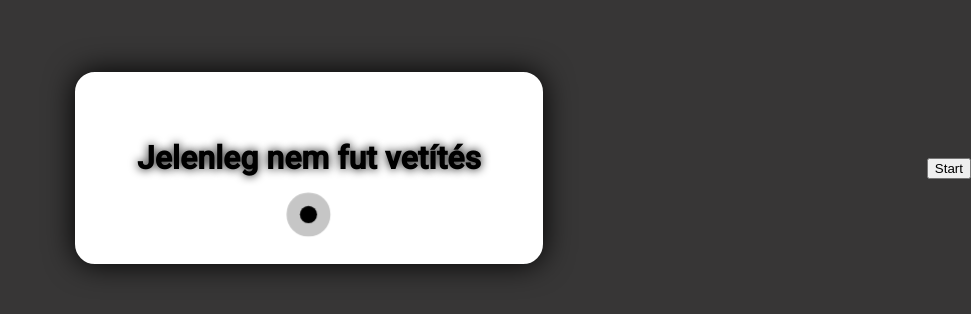
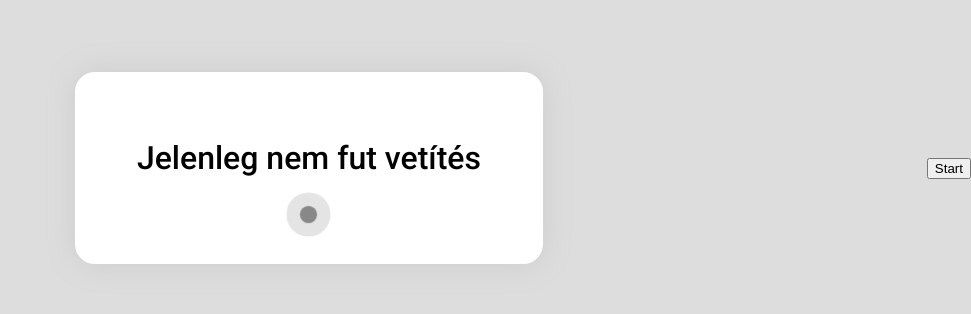
Before and after one commit to csupitytamas/Agilis_viewer, an Angular app in the folder frontend/: page /no-projection in a window 1280 px wide. Shown: the part 232-546 px from the top of the page, without its empty margins (309-1280 px from the left). Built offline with nearby package versions, Linux system fonts and the light colour scheme.

Commit message:
design update

```diff
--- a/frontend/src/app/components/no-projection/no-projection.component.css
+++ b/frontend/src/app/components/no-projection/no-projection.component.css
@@ -5,7 +5,7 @@
 }
 
 .no-projection-wrapper {
-  background-color: #373636;
+  background-color: #ddd;
   height: 100vh;
   width: 100vw;
   display: flex;
@@ -27,7 +27,7 @@
   padding: 40px 60px;
   background: rgb(255, 255, 255);
   border-radius: 20px;
-  box-shadow: 0 0 30px rgb(0, 0, 0);
+  box-shadow: 0 0 30px #ccc;
   border: 2px solid rgb(255, 255, 255);
   position: relative;
   overflow: hidden;
@@ -40,8 +40,7 @@
 
 .no-projection-message p {
   margin: 25px 0 0 0;
-  font-weight: 600;
-  text-shadow: 0 0 10px rgb(0, 0, 0);
+  font-weight: 500;
   position: relative;
   z-index: 1;
 }
@@ -50,7 +49,7 @@
 .pulse-dot {
   width: 15px;
   height: 15px;
-  background-color: #000000;
+  background-color: #888;
   border-radius: 50%;
   margin-top: 30px;
   animation: pulse 1.5s infinite;
@@ -60,7 +59,7 @@
 @keyframes pulse {
   0% {
     transform: scale(0.95);
-    box-shadow: 0 0 0 0 rgb(0, 0, 0);
+    box-shadow: 0 0 0 0 #888;
   }
   70% {
     transform: scale(1.2);
--- a/frontend/src/app/components/page-number/page-number.component.css
+++ b/frontend/src/app/components/page-number/page-number.component.css
@@ -5,13 +5,14 @@
   background: rgb(255, 255, 255);
   color: #000000;
   padding: 20px 26px;
+  border: 2px solid #ccc;
   border-radius: 12px;
   display: flex;
   align-items: center;
   gap: 8px;
   font-family: 'Segoe UI', sans-serif;
   font-size: 16px;
-  box-shadow: 0 6px 12px rgb(255, 255, 255);
+  box-shadow: 0 3px 30px rgb(255, 255, 255);
   z-index: 1000;
 }
 
```
